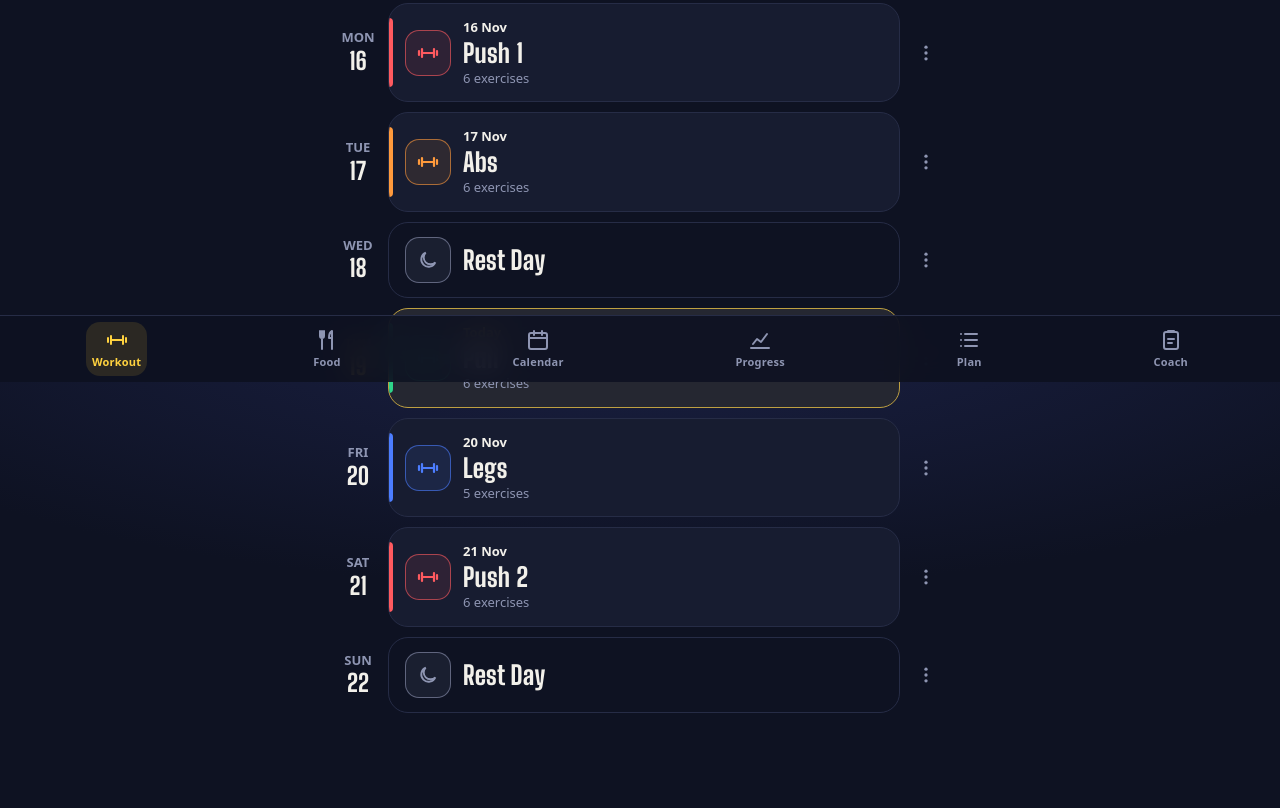
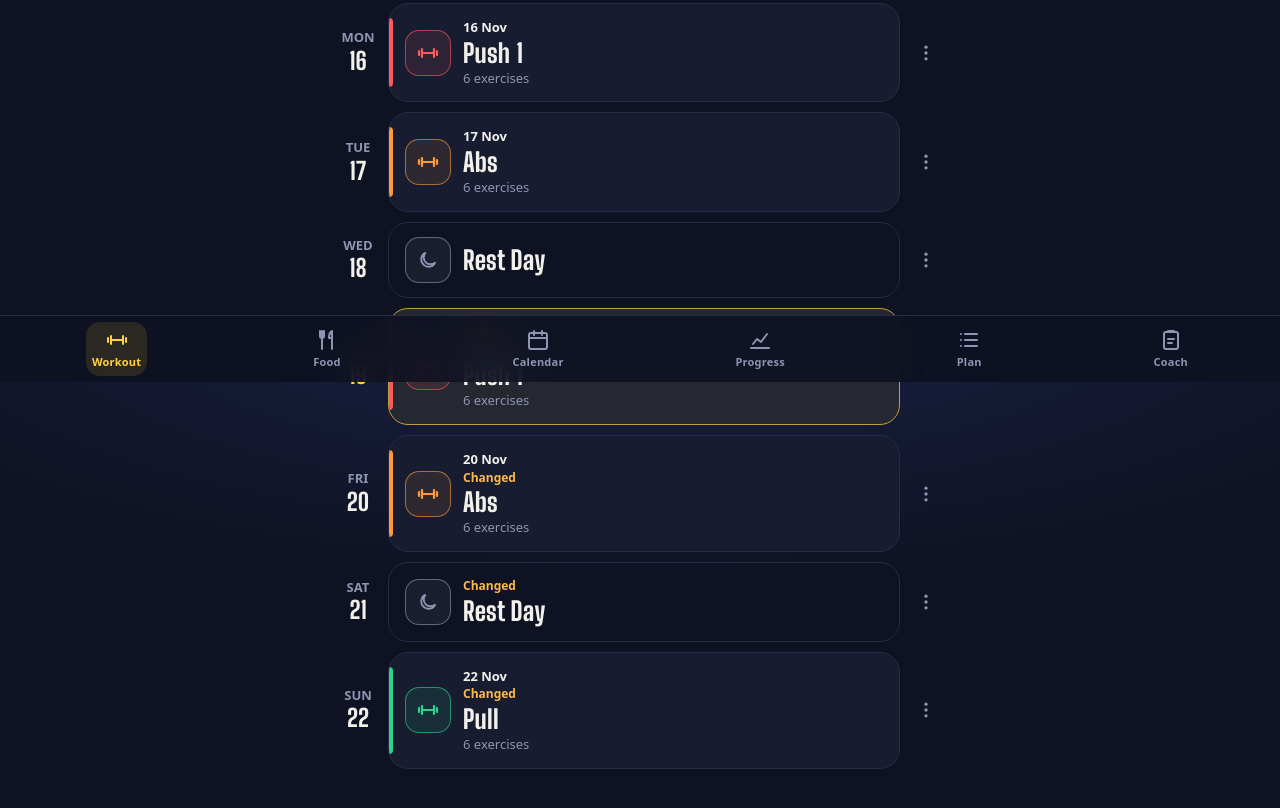
Before and after one commit to nattkongkaew33/c1-workout, a plain HTML site: page index.html in a window 1280 px wide. Shown: the part 418-1226 px from the top of the page. Drawn offline with Linux system fonts and the light colour scheme; a web font is replaced by a local one.

Commit message:
Start Week 2 on Thu 19 Nov (one-time Thu-Wed shift)
Co-Authored-By: Claude Opus 5.5 <noreply@anthropic.com>
Claude-Session: https://claude.ai/code/session_018C2gJu86yy9ur3dwdQkbY6

```diff
--- a/index.html
+++ b/index.html
@@ -704,6 +704,15 @@ function planFor(d){
   const b=basePlan(d);return b&&DD(d,b)?b:null;
 }
 const started=s=>!!s&&(!!s.go||s.ex.some(x=>x.sets.some(t=>t.d)));
+/* one-time: Week 2 starts Thu 19 Nov 2026 (Thu→Wed), as per-date overrides; later weeks are back on Monday */
+if(!store.get("c1-mig-w2thu",false)){
+  const st="2026-11-19",t=today();
+  if(t>=st&&t<=addDays(st,6)){const wk=PROG.weeks.find(w=>w.name==="C1 · Week 2")||WP(st);
+    for(let i=0;i<7;i++){const d=addDays(st,i),id=wk.week[i];if(d in SCHED||started(S[d]))continue;
+      const v=id&&DD(d,id)?id:"rest";if(v!==(basePlan(d)||"rest"))SCHED[d]=v;if(S[d]&&S[d].day!==v)delete S[d]}
+    saveSch();saveS()}
+  store.set("c1-mig-w2thu",true);
+}
 const typeOf=s=>s.type||(D(s.day)||{}).type||"other";
 const titleOf=s=>s.title||(D(s.day)||{}).title||"Workout";
 
--- a/sw.js
+++ b/sw.js
@@ -1,4 +1,4 @@
-const CACHE="c1-workout-v44";
+const CACHE="c1-workout-v45";
 const CORE=["./","index.html","manifest.json","icon-180.png","icon-192.png","icon-512.png"];
 self.addEventListener("install",e=>{e.waitUntil(caches.open(CACHE).then(c=>c.addAll(CORE)));self.skipWaiting()});
 self.addEventListener("activate",e=>{e.waitUntil(caches.keys().then(ks=>Promise.all(ks.filter(k=>k!==CACHE).map(k=>caches.delete(k)))));self.clients.claim()});
```
